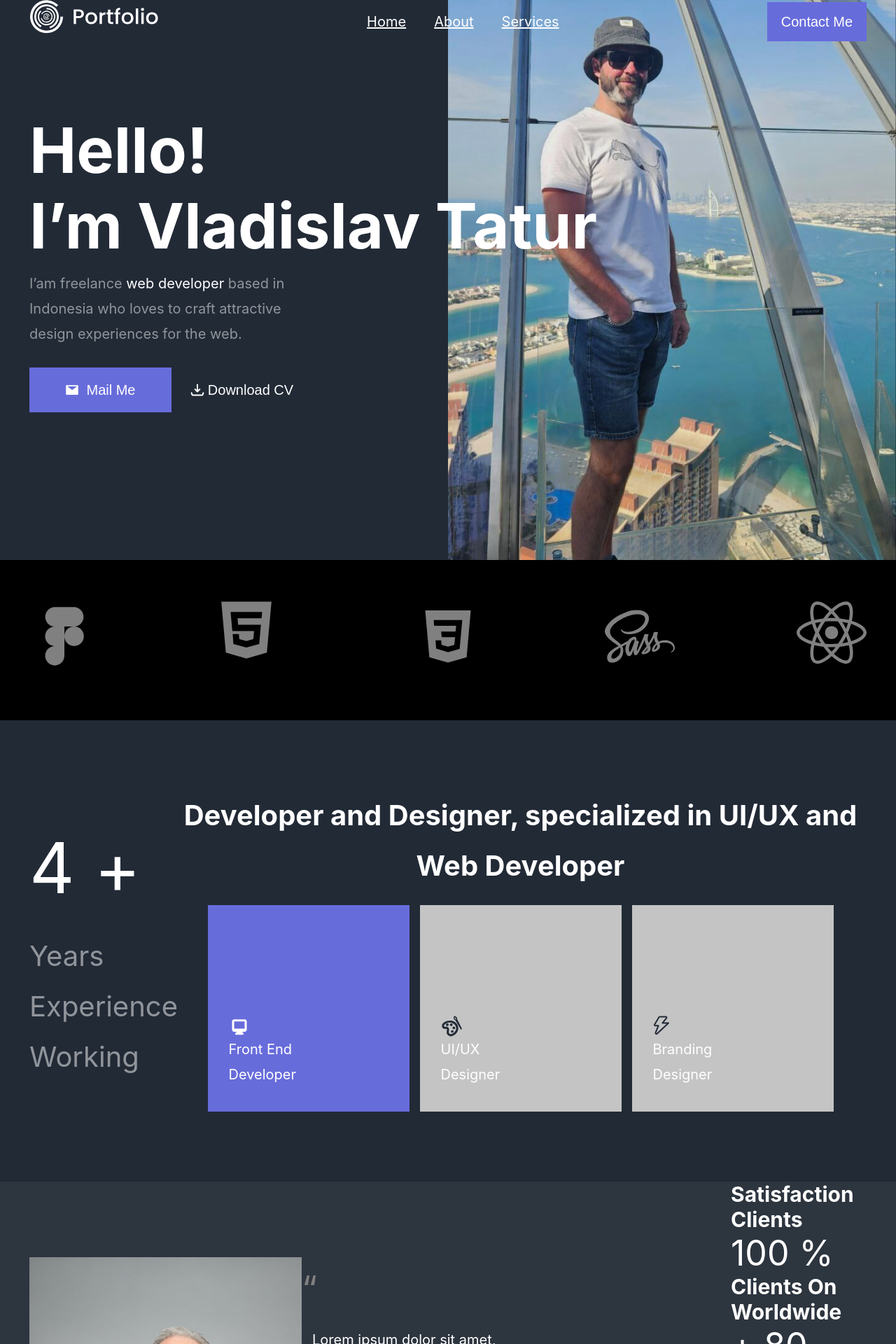
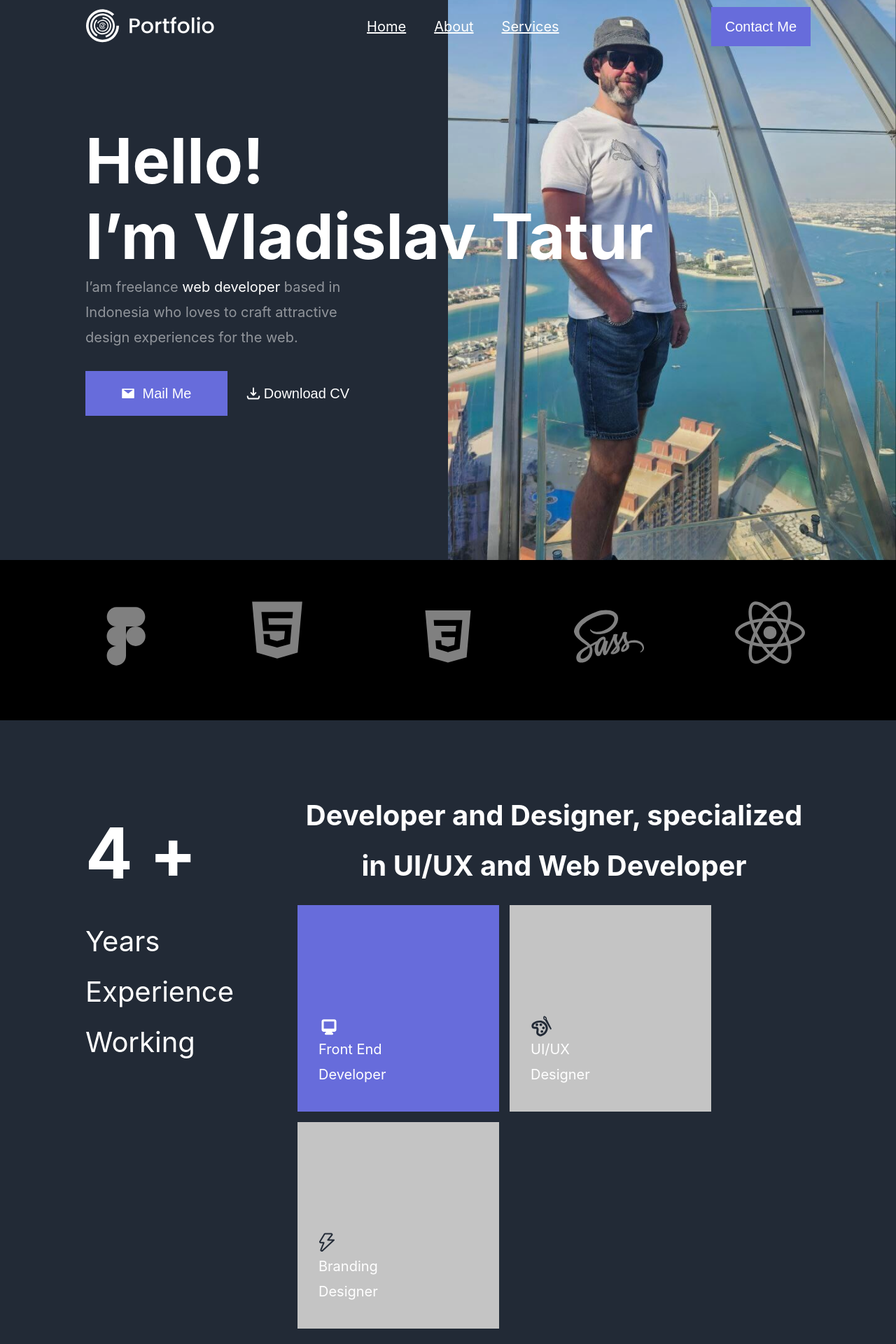
Before and after one commit to VladislavTatur/portfolio, a React app: page / in a window 1280 px wide. Shown: the top 1920 px of the page at 70% size. Built offline with nearby package versions, Linux system fonts and the light colour scheme.

Commit message:
refactoring

```diff
--- a/src/App.tsx
+++ b/src/App.tsx
@@ -5,17 +5,21 @@ import {Specialization} from './layout/sections/specialization/Specialization'
 import {Connect} from './layout/sections/connect/Connect'
 import {Footer} from './layout/footer/Footer'
 import {Statistics} from './layout/sections/statistics/Statistics'
+import {Container} from './components/container/Container'
+import React from 'react'
 
 
 function App() {
   return (
     <div className="App">
+
         <Main/>
         <Skills/>
         <Specialization/>
         <Statistics/>
         <Connect/>
         <Footer/>
+
     </div>
   )
 }
--- /dev/null
+++ b/src/components/Text/InformationText.tsx
@@ -0,0 +1,68 @@
+import styled from 'styled-components'
+
+type InformationTextProps = {
+  text: string
+  data: string
+  lineHeight: number
+  sizeText: string
+  sizeData: string
+  reverseOrder?: boolean;
+  maxWidth?: number
+  maxHeight?: number
+}
+
+export const InformationText = (props: InformationTextProps) => {
+  return (
+    <StyledInformationText maxHeight={props.maxHeight} lineHeight={props.lineHeight} maxWidth={props.maxWidth}>
+      {props.reverseOrder ? (
+      <>
+        <StyledText sizeText={props.sizeData}>
+          {props.data}<br/>
+        </StyledText>
+        <DataText sizeData={props.sizeText}>
+          {props.text}
+        </DataText>
+      </>
+      ) : (
+      <>
+        <StyledText sizeText={props.sizeText}>
+          {props.text}<br/>
+        </StyledText>
+        <DataText sizeData={props.sizeData}>
+          {props.data}
+        </DataText>
+      </>
+        )}
+    </StyledInformationText>
+  )
+}
+
+type StyledCustomerStatisticsProps = {
+  lineHeight: number
+  maxWidth?: number
+  padding?: string
+  maxHeight?: number
+}
+
+const StyledInformationText = styled.div<StyledCustomerStatisticsProps>`
+    line-height: ${props => props.lineHeight}%;
+    max-width: ${props => props.maxWidth}px;
+    max-height: ${props => props.maxHeight}px;
+    padding: ${props => props.padding};
+`
+
+type StyledTextProps = {
+  sizeText: string
+}
+
+const StyledText = styled.h4<StyledTextProps>`
+    font-size: ${props => props.sizeText};
+`
+
+type DataTextProps = {
+  sizeData: string
+}
+
+const DataText = styled.span<DataTextProps>`
+    font-size: ${props => props.sizeData};
+`
--- a/src/components/container/Container.tsx
+++ b/src/components/container/Container.tsx
@@ -1,23 +1,15 @@
 import styled from 'styled-components'
 
 type ContainerProps = {
-  maxWidth?: string
-  overflow?: string
-  position?: string
-  background?: string
-  height?: string
-  margin?: string
-  minWidth?: string
+  padding?: string
 }
 
 export const Container = styled.div<ContainerProps>`
-    min-height: ${props => props.height};
-    max-width: ${props => props.maxWidth || '1196px'};
-    min-width: ${props => props.minWidth};
-    margin: ${props => props.margin || '0 auto'};
+    max-width: 1441px;
+    margin: 0 auto;
+    padding: ${props => props.padding || "100px 122px"};
     //position: relative;
     //overflow: hidden;
-    background-color: ${props => props.background};
 `
 
 type FlexContainerProps = {
@@ -25,7 +17,7 @@ type FlexContainerProps = {
   justify?: string
   alignI?: string
   wrap?: string
-  width?: string
+  maxWidth?: string
   gap?: number
   textAlign?: string
   alignC?: string
@@ -33,9 +25,10 @@ type FlexContainerProps = {
   minHeight?: string
 }
 
-export const FlexContainer = styled(Container)<FlexContainerProps>`
+export const FlexContainer = styled.div<FlexContainerProps>`
     text-align: ${props => props.textAlign};
-    width: ${props => props.width};
+
+    max-width: ${props => props.maxWidth};
     padding: ${props => props.padding};
     min-height: ${props => props.minHeight};
     display: flex;
--- a/src/components/headlines/Headlines1.tsx
+++ b/src/components/headlines/Headlines1.tsx
@@ -10,17 +10,18 @@ type Headlines1State = {
 
 export const Headlines1 = (props: Headlines1State) => {
   return (
-    <H2 size={props.size}
+    <H1 size={props.size}
         font={props.font}
         LHeight={props.LHeight}
         title={'none'}>
       {props.title}
-    </H2>
+    </H1>
   )
 }
 
-const H2 = styled.h1<Headlines1State>`
+const H1 = styled.h1<Headlines1State>`
     font-size: ${props => props.size}px;
     font-family: ${props => props.font};
     line-height: ${props => props.LHeight}%;
+    font-size: 2rem;
 `
--- a/src/components/logo/Logo.tsx
+++ b/src/components/logo/Logo.tsx
@@ -1,10 +1,19 @@
 import React from 'react'
 import {Icon} from '../icon/Icon'
+import styled from 'styled-components'
 
 export const Logo = () => {
   return (
+    <Qwe>
     <a href="">
-      <Icon viewBox={"0"} width={"185"} iconId='logo'/>
+      <Icon viewBox={"0 0 185 50"} width={"185"} height="50" iconId='logo'/>
     </a>
+    </Qwe>
   )
 }
+
+const Qwe = styled.div`
+  a {
+      display: flex;
+  }
+`
--- a/src/layout/header/Header.tsx
+++ b/src/layout/header/Header.tsx
@@ -25,5 +25,7 @@ export const Header = () => {
 
 const StyledHeader = styled.header`
     background-color: transparent;
-
+    max-width: 1441px;
+    margin: 0 auto;
+    padding: 10px 122px;
 `
--- a/src/layout/sections/connect/Connect.tsx
+++ b/src/layout/sections/connect/Connect.tsx
@@ -1,4 +1,4 @@
-import {FlexContainer} from '../../../components/container/Container'
+import {Container, FlexContainer} from '../../../components/container/Container'
 import {Headlines2} from '../../../components/headlines/Headlines2'
 import {Icon} from '../../../components/icon/Icon'
 import {FlexWrapper} from '../../../components/FlexWrapper'
@@ -9,6 +9,7 @@ import {ShortText} from '../../../components/Text/ShortText'
 export const Connect = () => {
   return (
     <StyledConnect>
+      <Container>
       <FlexContainer>
         <FlexWrapper direction={'column'} maxWidth="50%">
           <Headlines2 title="Let’s Connect" size={100}/>
@@ -34,6 +35,7 @@ export const Connect = () => {
 
         </StyledMyForm>
       </FlexContainer>
+      </Container>
     </StyledConnect>
   )
 }
--- a/src/layout/sections/main/Main.tsx
+++ b/src/layout/sections/main/Main.tsx
@@ -13,15 +13,15 @@ import {Text} from '../../../components/Text/Text'
 export const Main = () => {
   return (
     <StyledMain>
-      <Container>
         <Header/>
+        <Container>
         <FlexContainer direction={'column'}>
-          <Headlines2 padding={'100px 0 10px 0'} title={<>Hello!<br/> I’m Vladislav Tatur</>} size={90} LHeight={108}/>
+          <Headlines2 title={<>Hello!<br/> I’m Vladislav Tatur</>} size={90} LHeight={108}/>
           <Text maxWidth="404px">I’am freelance <ShortText color={'#fff'}>web
             developer</ShortText> based in Indonesia who loves to craft attractive design experiences for the
             web.</Text>
         </FlexContainer>
-        <FlexWrapper align={'center'}>
+        <FlexContainer alignI={'center'}>
           <Button background="#676CDB" width={'203px'} height={'64px'}>
             <FlexWrapper align={'center'} justify={'center'} gap={10}>
               <Icon iconId={'mail'} width={20} height={20} viewBox="0 0 20 20"/>
@@ -34,9 +34,9 @@ export const Main = () => {
               <ShortText>Download CV</ShortText>
             </FlexWrapper>
           </Button>
-        </FlexWrapper>
-      </Container>
+        </FlexContainer>
       <MyPhoto src={photo} alt="My photo"/>
+        </Container>
     </StyledMain>
   )
 }
--- a/src/layout/sections/skills/Skills.tsx
+++ b/src/layout/sections/skills/Skills.tsx
@@ -1,11 +1,12 @@
 import styled from 'styled-components'
-import {FlexContainer} from '../../../components/container/Container'
+import {Container, FlexContainer} from '../../../components/container/Container'
 import {Skill} from './Skill/Skill'
 import React from 'react'
 
 export const Skills = () => {
   return (
     <StyledSkills>
+      <Container padding={"59px 130px"}>
       <FlexContainer alignI={'center'} justify={'space-between'} wrap={'wrap'}>
         <Skill iconId={'figma'}/>
         <Skill iconId={'html'}/>
@@ -13,6 +14,7 @@ export const Skills = () => {
         <Skill iconId={'sass'}/>
         <Skill iconId={'react'}/>
       </FlexContainer>
+      </Container>
     </StyledSkills>
   )
 }
@@ -21,5 +23,4 @@ export const Skills = () => {
 const StyledSkills = styled.section`
     width: 100%;
     background-color: #000000;
-    padding: 59px 0;
 `
--- a/src/layout/sections/specialization/Specialization.tsx
+++ b/src/layout/sections/specialization/Specialization.tsx
@@ -1,22 +1,20 @@
-import {FlexContainer} from '../../../components/container/Container'
+import {Container, FlexContainer} from '../../../components/container/Container'
 import styled from 'styled-components'
 import {PaintingBox} from '../../../components/paintingbox/PaintingBox'
 import React from 'react'
 import {Icon} from '../../../components/icon/Icon'
 import {ShortText} from '../../../components/Text/ShortText'
 import {Headlines1} from '../../../components/headlines/Headlines1'
-import {Text} from '../../../components/Text/Text'
-import {FlexWrapper} from '../../../components/FlexWrapper'
+import {InformationText} from '../../../components/Text/InformationText'
 
 export const Specialization = () => {
   return (
     <StyledSpecialization>
-      <FlexContainer>
-        <FlexContainer direction="column" maxWidth={"207px"} padding={"121px 0 0 0"}>
-          <ShortText fontSize={100} lineHeight={"180%"}>4 +</ShortText>
-          <Text fontSize={40}>Years Experience Working</Text>
-        </FlexContainer>
-        <FlexContainer direction={'column'} alignI="center" justify="center" textAlign="center" padding="100px 0">
+
+      <Container>
+        <FlexContainer >
+          <InformationText  maxHeight={336} maxWidth={207} text={"Years Experience Working"} data={"4 +"} lineHeight={180} sizeText={"2rem"} sizeData={"5rem"} reverseOrder={true}/>
+        <FlexContainer padding={"0 0 0 96px"} maxWidth="990px" direction={'column'} alignI="center" justify="center" textAlign="center" >
           <Headlines1 align="justify" title="Developer and Designer, specialized in UI/UX and Web Developer" size={40}
                       LHeight={180}/>
           <FlexContainer gap={15} padding={"20px 0 0 0"} wrap="wrap">
@@ -41,11 +39,13 @@ export const Specialization = () => {
           </PaintingBox>
           </FlexContainer>
         </FlexContainer>
-      </FlexContainer>
+        </FlexContainer>
+      </Container>
     </StyledSpecialization>
   )
 }
 
 const StyledSpecialization = styled.section`
-    width: 100%;;
+    width: 100%;
+
 `
--- a/src/layout/sections/statistics/Statistics.tsx
+++ b/src/layout/sections/statistics/Statistics.tsx
@@ -2,6 +2,8 @@ import styled from 'styled-components'
 import {Slider} from '../../../components/slider/Slider'
 import {Container, FlexContainer} from '../../../components/container/Container'
 import {FlexWrapper} from '../../../components/FlexWrapper'
+import React from 'react'
+import {InformationText} from '../../../components/Text/InformationText'
 
 
 export const Statistics = () => {
@@ -10,10 +12,10 @@ export const Statistics = () => {
       <Container>
         <FlexWrapper>
           <Slider/>
-          <FlexContainer direction={'column'} minWidth="194px">
-            <CustomerStatistics text="Satisfaction Clients" data="100 %"/>
-            <CustomerStatistics text="Clients On Worldwide" data="+ 80"/>
-            <CustomerStatistics text="Projects Done" data="743"/>
+          <FlexContainer direction={'column'}>
+            <InformationText sizeText="1.5rem" sizeData="2.5rem" lineHeight={120} text="Satisfaction Clients" data="100 %"/>
+            <InformationText sizeText="1.5rem" sizeData="2.5rem" lineHeight={120} text="Clients On Worldwide" data="+ 80"/>
+            <InformationText sizeText="1.5rem" sizeData="2.5rem" lineHeight={120} text="Projects Done" data="743"/>
           </FlexContainer>
         </FlexWrapper>
 
@@ -26,37 +28,3 @@ export const Statistics = () => {
 const StyledStatistics = styled.section`
     background-color: rgb(45, 53, 63);
 `
-
-type CustomerStatisticsProps = {
-  text: string
-  data: string
-}
-
-const CustomerStatistics = ({text, data}: CustomerStatisticsProps) => {
-  return (
-    <StyledCustomerStatistics>
-      <StatisticsText>
-        {text}<br/>
-      </StatisticsText>
-
-      <DataText>
-        {data}
-      </DataText>
-    </StyledCustomerStatistics>
-  )
-}
-
-const StatisticsText = styled.h3`
-    font-size: 1.5rem;
-    line-height: 120%;
-`
-
-const DataText = styled.span`
-    font-size: 2.5rem;
-    line-height: 120%;
-
-`
-
-const StyledCustomerStatistics = styled.div`
-    line-height: 120%;
-`
```
Lines whose indentation alone changed are shown as unchanged.
